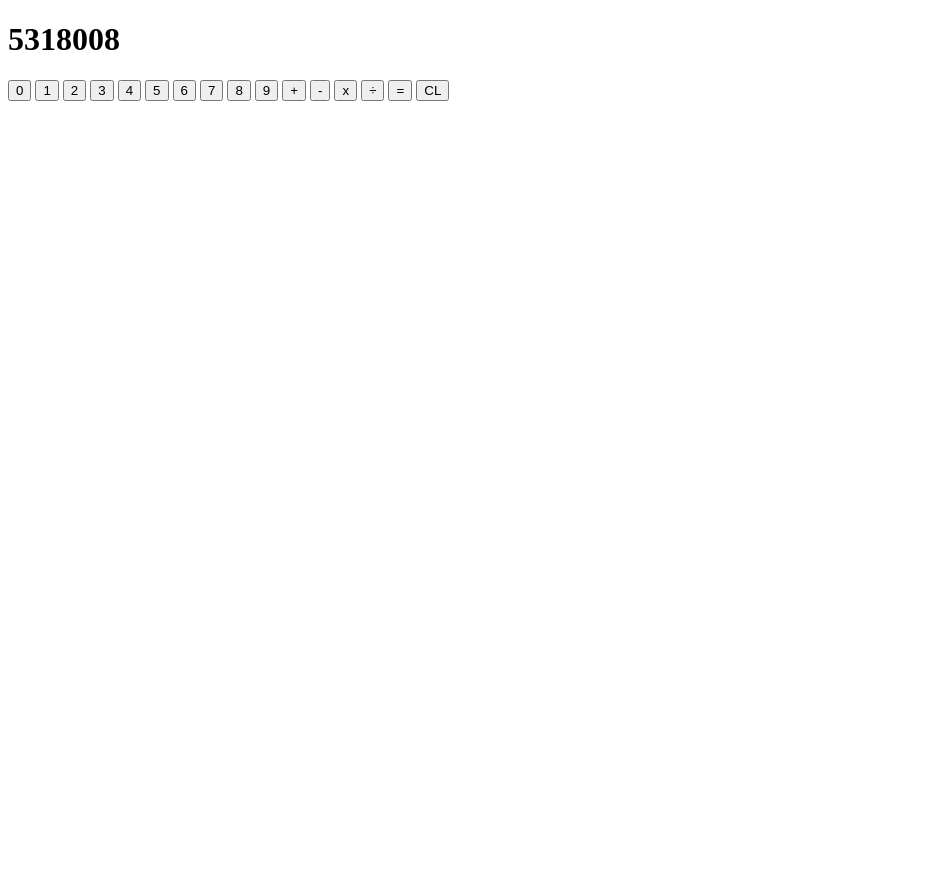
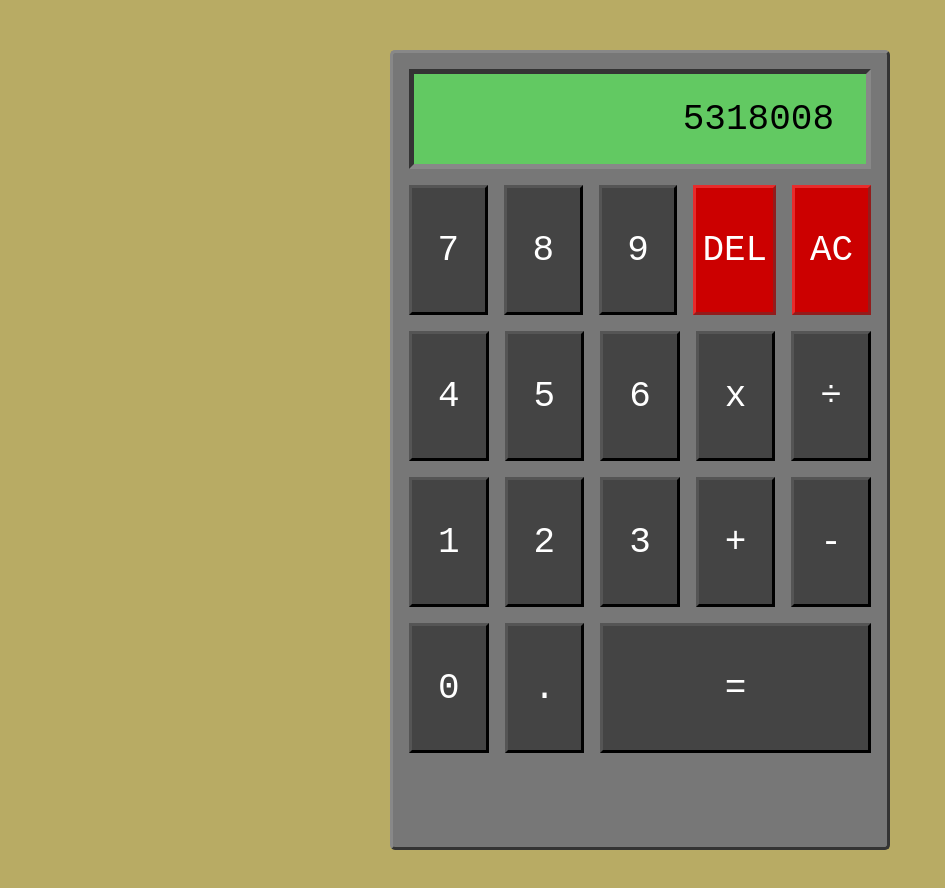
Before and after one commit to nealchampagne/odin-calculator, a plain HTML site: page index.html in a window 1280 px wide. Shown: the whole page, without its empty margins (0-945 px from the left). Before the commit the page ends 800 px from the top, so only its background shows below. Drawn offline with Linux system fonts and the light colour scheme.

Commit message:
Add draft styling and digital font

```diff
--- a/index.html
+++ b/index.html
@@ -7,22 +7,38 @@
   <script src="./index.js" defer></script>
 </head>
 <body>
-  <h1 id="display"></h1>
-  <button id="zero" class="num">0</button>
+  <div class="container">
+    <div id="display">
+      <div id="numDisplay"></div>
+    </div>
+    <div class="input">
+      <div class="row">
+        <button id="seven" class="num">7</button>
+        <button id="eight" class="num">8</button>
+        <button id="nine" class="num">9</button>
+        <button id="back" class="reset">DEL</button>
+        <button id="clear" class="reset">AC</button>
+      </div>
+      <div class="row">
+        <button id="four" class="num">4</button>
+        <button id="five" class="num">5</button>
+        <button id="six" class="num">6</button>
+        <button id="times" class="op">x</button>
+        <button id="over" class="op">÷</button>
+      </div>
+      <div class="row">
         <button id="one" class="num">1</button>
         <button id="two" class="num">2</button>
         <button id="three" class="num">3</button>
-  <button id="four" class="num">4</button>
-  <button id="five" class="num">5</button>
-  <button id="six" class="num">6</button>
-  <button id="seven" class="num">7</button>
-  <button id="eight" class="num">8</button>
-  <button id="nine" class="num">9</button>
         <button id="plus" class="op">+</button>
         <button id="minus" class="op">-</button>
-  <button id="times" class="op">x</button>
-  <button id="over" class="op">÷</button>
+      </div>
+      <div class="row">
+        <button id="zero" class="num">0</button>
+        <button id="dot" class="num">.</button>
         <button id="equals" class="op">=</button>
-  <button id="clear" class="op">CL</button>
+      </div>
+    </div>
+  </div>
 </body>
 </html>
--- a/style.css
+++ b/style.css
@@ -0,0 +1,89 @@
+* {
+  box-sizing: border-box;
+  font-family: monospace, sans-serif;
+  font-size: 36px;
+}
+
+@font-face{
+  font-family:'digital-clock-font';
+  src: url('./digital-7.italic.ttf');
+ }
+
+body {
+  display: flex;
+  flex-direction: column;
+  background-color: #b8ab64;
+  margin: 0;
+}
+
+.container {
+  display: flex;
+  flex-direction: column;
+  background-color: #777;
+  width: 500px;
+  height: 800px;
+  margin: 50px auto;
+  padding: 16px;
+  border: 3px outset #888;
+  border-radius: 5px;
+}
+
+#display {
+  display: flex;
+  justify-content: end;
+  align-items: center;
+  height: 100px;
+  padding: 4px 32px;
+  background-color: #62c962;
+  border: 5px inset #888;
+}
+
+#numDisplay {
+  font-family: 'digital-clock-font', sans-serif;
+  font-size: 60px;
+  padding: 8px;
+}
+
+.input {
+  display: flex;
+  flex-direction: column;
+  width: 462px;
+  height: 600px;
+  margin: 0 auto;
+  padding: 16px 0;
+  gap: 16px;
+}
+
+.row {
+  display: flex;
+  gap: 16px;
+  flex: 1;
+}
+
+.num, .reset, .op {
+  flex: 1;
+  color: #fff;
+  border: 3px outset;
+}
+
+.num, .op {
+  background-color: #444;
+  border-color: #555;
+}
+
+.num:active, .op:active {
+  border: inset #555;
+}
+
+.reset {
+  background-color: #c00;
+  border-color: #e72c2c;
+}
+
+.reset:active {
+  border: inset #e72c2c;
+}
+
+#equals {
+  flex: 4.1;
+}
```
Also changed, not shown: digital-7.italic.ttf (added). Lines whose indentation alone changed are shown as unchanged.
